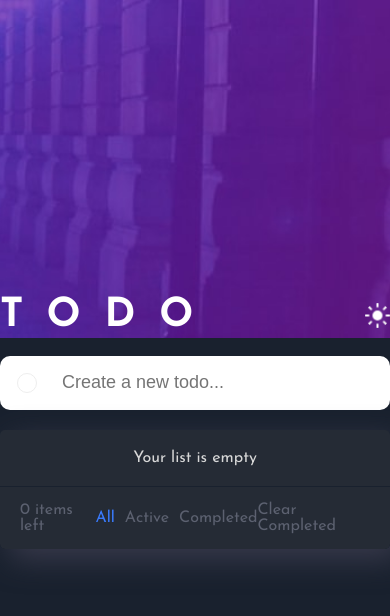
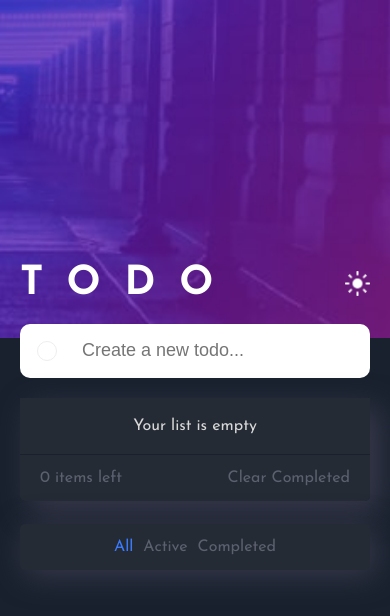
Before and after one commit to 111SkaSkaSka111/Frontend-Mentor-Todo-app, a React (Vite) app: page / in a window 390 px wide. Shown: the top 616 px of the page. Built offline with nearby package versions, Linux system fonts and the light colour scheme.

Commit message:
add optimal layout

```diff
--- a/src/App.jsx
+++ b/src/App.jsx
@@ -129,6 +129,8 @@ function App() {
         }
     };
 
+    const filteredTodoListActive = filteredTodoList.filter((item) => !item.checked);
+
     const handleApperence = () => {
         const main = document.querySelector("main");
 
@@ -166,7 +168,7 @@ function App() {
                         )}
                     </ul>
 
-                    <ActionsItem list={todoList} filter={filter} handleClearCompleted={handleClearCompleted} handleShowAll={handleShowAll} handleShowActive={handleShowActive} handleShowCompleted={handleShowCompleted} />
+                    <ActionsItem list={filteredTodoListActive} filter={filter} handleClearCompleted={handleClearCompleted} handleShowAll={handleShowAll} handleShowActive={handleShowActive} handleShowCompleted={handleShowCompleted} />
                 </div>
 
                 {/* <p className="drag">Drag and drop to reorder list</p> */}
--- a/src/Components/ListItems.jsx
+++ b/src/Components/ListItems.jsx
@@ -9,7 +9,7 @@ const ListItems = ({ item, handleDelete, handleCheck }) => {
                 <p className="text">{item.text}</p>
             </label>
             <div onClick={() => handleDelete(item.id)} className="">
-                <img src="/images/icon-cross.svg" alt="" />
+                <img src="/Frontend-Mentor-Todo-app/images/icon-cross.svg" alt="" />
             </div>
         </li>
     );
--- a/src/index.css
+++ b/src/index.css
@@ -47,9 +47,12 @@ ul {
     --sb-size: 6px;
 }
 
-body::-webkit-scrollbar,
+body::-webkit-scrollbar {
+    width: var(--sb-size);
+}
+
 ul::-webkit-scrollbar {
-    width: var(--sb-size);
+    width: 0;
 }
 
 body::-webkit-scrollbar-track,
@@ -127,6 +130,7 @@ main {
     flex-direction: column;
     justify-content: center;
     gap: 20px;
+    padding-inline: 20px;
 
     header {
         display: flex;
@@ -215,7 +219,7 @@ main {
 
     .todos {
         border-radius: 5px;
-        overflow: hidden;
+        /* overflow: hidden; */
         box-shadow: 10px 10px 30px var(--shadow);
     }
 }
@@ -243,7 +247,7 @@ ul li {
 }
 
 ul li:first-child {
-    border-radius: 5px 0 0 0;
+    border-radius: 5px 5px 0 0;
 }
 
 .todos ul li label .text {
@@ -321,6 +325,7 @@ label {
     background-color: var(--card-background);
     border-radius: 0 0 5px 5px;
     border-top: 1px solid var(--body-background);
+    position: relative;
 
     p {
         color: var(--text-color-bottom);
@@ -363,3 +368,33 @@ label {
     text-align: center;
     margin-top: 1.5rem;
 }
+
+@media screen and (max-width: 568px) {
+    .background {
+        background-image: url(/images/bg-mobile-light.jpg);
+    }
+
+    .dark .background {
+        background-image: url(/images/bg-mobile-dark.jpg);
+    }
+
+    .wrapper {
+        padding-bottom: 80px;
+    }
+    .actions {
+        .buttons {
+            position: absolute;
+            /* bottom: -70px; */
+            top: 150%;
+            left: 0;
+            width: 100%;
+            border-radius: 5px;
+            background: var(--card-background);
+            box-shadow: 5px 5px 30px var(--shadow);
+            display: flex;
+            align-items: center;
+            justify-content: center;
+            padding-block: 15px;
+        }
+    }
+}
```
